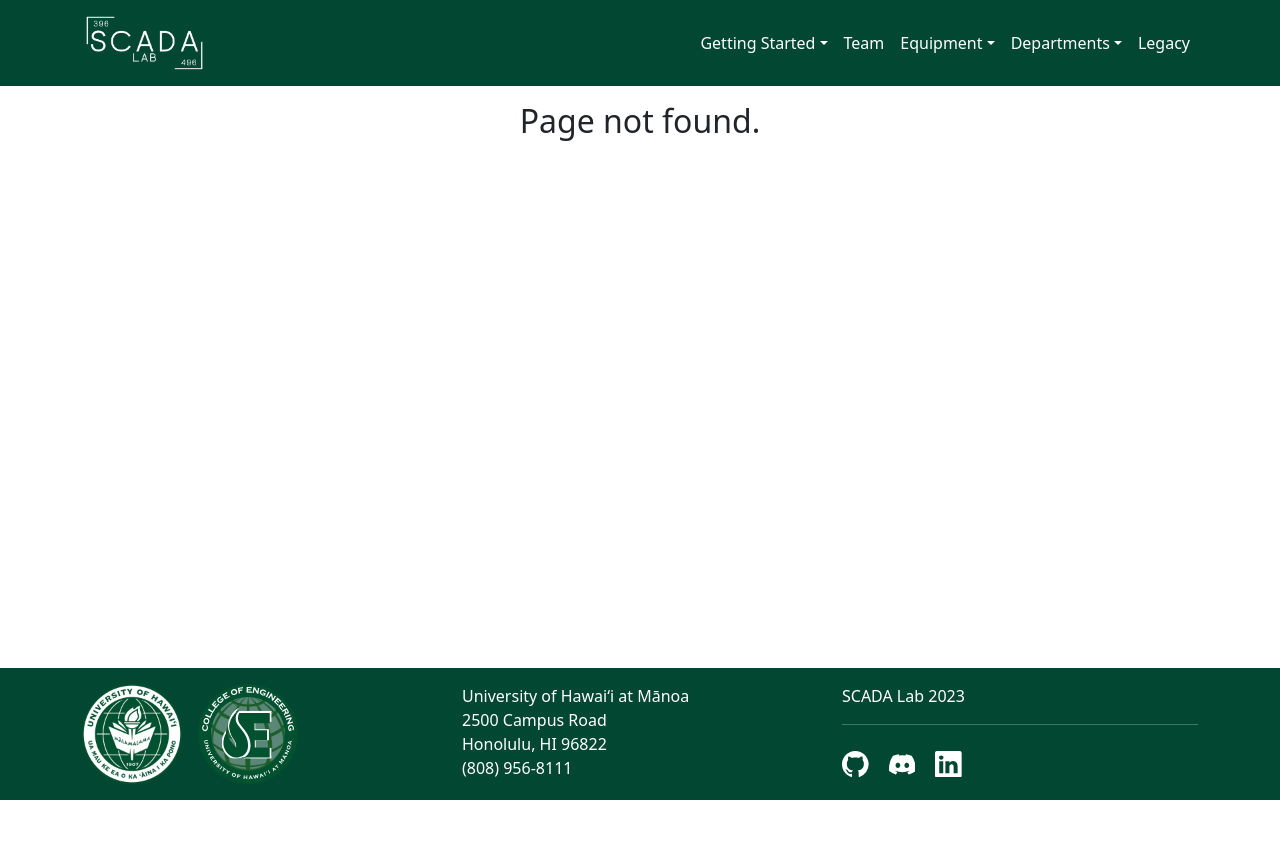
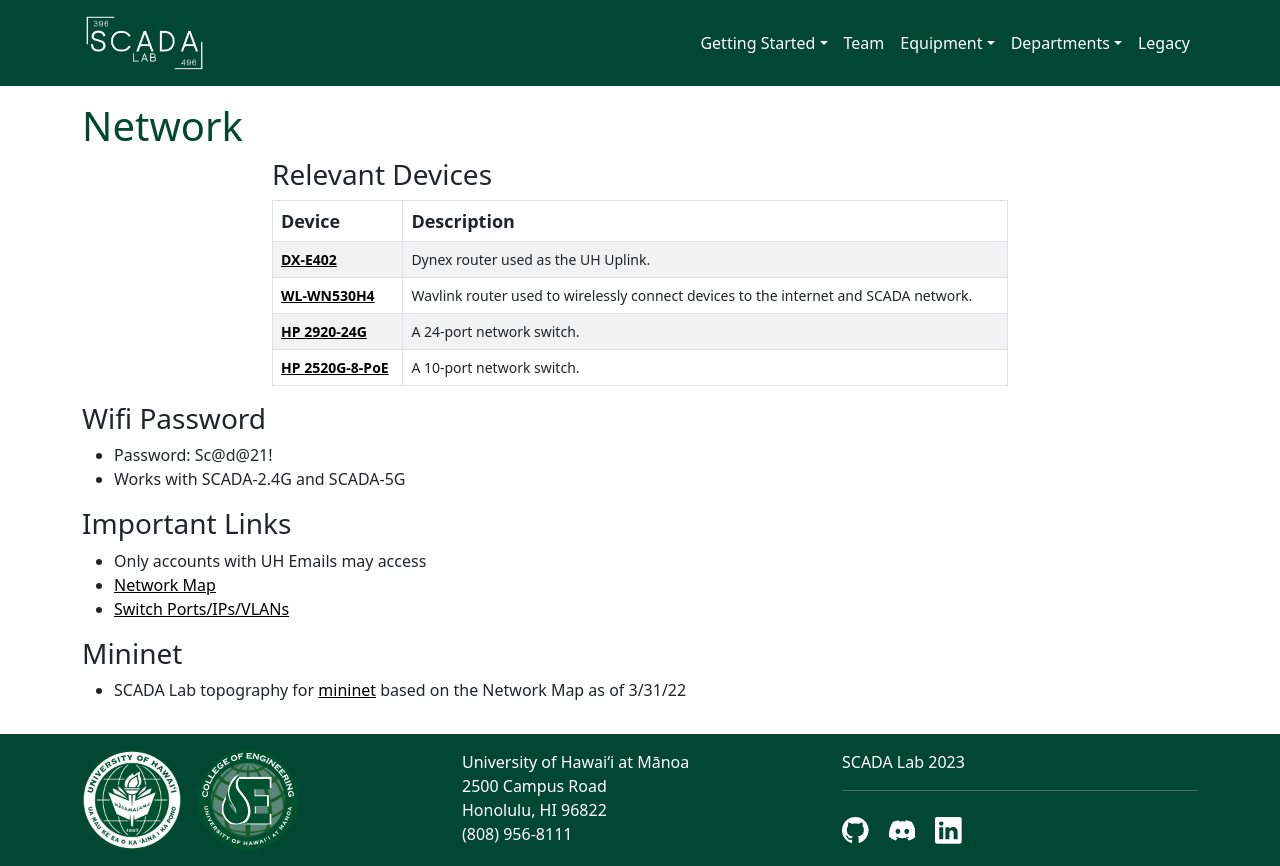
Before and after one commit to ebirtodaso/UHM-SCADA-Lab.github.io, a React (Create React App) app: page /network in a window 1280 px wide. Before the commit this address had no page. Before the commit the page ends 800 px from the top, so only its background shows below. Built offline with nearby package versions, Linux system fonts and the light colour scheme.

Commit message:
Created current departments.

```diff
--- a/src/App.jsx
+++ b/src/App.jsx
@@ -8,25 +8,45 @@ import ToDoList from './pages/ToDoList';
 import EquipmentList from './pages/EquipmentList';
 import Configuration from './pages/Configuration';
 import Departments from './departments/Departments';
+import Network from './departments/Network';
+import SystemAdmin from './departments/SystemAdmin';
+import KnowledgeManagement from './departments/KnowledgeManagement';
+import SNMP_NOC from './departments/SNMP_NOC';
+import SFlow_SDN from './departments/SFlow_SDN';
+import MLCurriculum from './departments/MLCurriculum';
+import HCI from './departments/HCI';
+import Database from './departments/Database';
+import LogStash from './departments/LogStash';
+import RedTeam_SEL from './departments/RedTeam_SEL';
 import Legacy from './legacy/Legacy';
+import LinuxSystem from './legacy/LinuxSystem/LinuxSystem';
+import RF from './legacy/RF';
 import PanicButton from './legacy/PanicButton';
-import RF from './legacy/RF';
-import LinuxSystem from './legacy/LinuxSystem/LinuxSystem';
 
 const App = () => (
   <Router>
     <div className="d-flex flex-column min-vh-100">
       <NavBar/>
       <Routes>
-        <Route exact path="/" element={<Home />} />
+        <Route path="*" element={<NotFound />} />
+        <Route path="/" element={<Home />} />
         <Route path="/team" element={<Team />} />
         <Route path="/toDoList" element={<ToDoList />} />
         <Route path="/equipmentList" element={<EquipmentList />} />
         <Route path="/configuration" element={<Configuration />} />
-        <Route path="*" element={<NotFound />} />
 
         {/* Department Pages */}
         <Route path="/departments" element={<Departments />} />
+        <Route path="/network" element={<Network />} />
+        <Route path="/systemAdmin" element={<SystemAdmin />} />
+        <Route path="/knowledgeManagement" element={<KnowledgeManagement />} />
+        <Route path="/snmp-noc" element={<SNMP_NOC />} />
+        <Route path="/sFlow-SDN" element={<SFlow_SDN />} />
+        <Route path="/mlCurriculum" element={<MLCurriculum />} />
+        <Route path="/hci" element={<HCI />} />
+        <Route path="/database" element={<Database />} />
+        <Route path="/redTeam-SEL" element={<RedTeam_SEL />} />
+        <Route path="/logStash" element={<LogStash />} />
 
         {/* Legacy Pages */}
         <Route path="/legacy" element={<Legacy />} />
--- a/src/components/NavBar.jsx
+++ b/src/components/NavBar.jsx
@@ -21,16 +21,16 @@ const NavBar = () => (
             <NavDropdown.Item href="/configuration">Configuration</NavDropdown.Item>
           </NavDropdown>
           <NavDropdown align="end" title="Departments">
-            <NavDropdown.Item href="/">Network</NavDropdown.Item>
-            <NavDropdown.Item href="/">System Admin</NavDropdown.Item>
-            <NavDropdown.Item href="/">Knowledge Management</NavDropdown.Item>
-            <NavDropdown.Item href="/">SNMP/NOC</NavDropdown.Item>
-            <NavDropdown.Item href="/">sFlow/SDN</NavDropdown.Item>
-            <NavDropdown.Item href="/">ML Curriculum</NavDropdown.Item>
-            <NavDropdown.Item href="/">HCI</NavDropdown.Item>
-            <NavDropdown.Item href="/">Database</NavDropdown.Item>
-            <NavDropdown.Item href="/">Red Team/SEL</NavDropdown.Item>
-            <NavDropdown.Item href="/">Log Stash</NavDropdown.Item>
+            <NavDropdown.Item href="/network">Network</NavDropdown.Item>
+            <NavDropdown.Item href="/systemAdmin">System Admin</NavDropdown.Item>
+            <NavDropdown.Item href="/knowledgeManagement">Knowledge Management</NavDropdown.Item>
+            <NavDropdown.Item href="/snmp-noc">SNMP/NOC</NavDropdown.Item>
+            <NavDropdown.Item href="/sFlow-SDN">sFlow/SDN</NavDropdown.Item>
+            <NavDropdown.Item href="/mlCurriculum">ML Curriculum</NavDropdown.Item>
+            <NavDropdown.Item href="/hci">HCI</NavDropdown.Item>
+            <NavDropdown.Item href="/database">Database</NavDropdown.Item>
+            <NavDropdown.Item href="/redTeam-SEL">Red Team/SEL</NavDropdown.Item>
+            <NavDropdown.Item href="/logStash">Log Stash</NavDropdown.Item>
             <NavDropdown.Divider/>
             <NavDropdown.Item href="/departments">All Departments</NavDropdown.Item>
           </NavDropdown>
--- /dev/null
+++ b/src/departments/Database.jsx
@@ -0,0 +1,9 @@
+import { Container } from 'react-bootstrap';
+
+const Database = () => (
+  <Container className="py-3">
+    <h1>Database</h1>
+  </Container>
+);
+
+export default Database;
--- /dev/null
+++ b/src/departments/HCI.jsx
@@ -0,0 +1,9 @@
+import { Container } from 'react-bootstrap';
+
+const HCI = () => (
+  <Container className="py-3">
+    <h1>Human-Computer Interaction</h1>
+  </Container>
+);
+
+export default HCI;
--- /dev/null
+++ b/src/departments/KnowledgeManagement.jsx
@@ -0,0 +1,25 @@
+import { Container } from 'react-bootstrap';
+
+const KnowledgeManagement = () => (
+  <Container className="py-3">
+    <h1>Knowledge Management</h1>
+    <p>We will be using React Bootstrap to build and maintain the SCADA Lab website.</p>
+    <h3>Useful Links</h3>
+    <ul>
+      <li>
+        <a href="https://github.com/UHM-SCADA-Lab/UHM-SCADA-Lab.github.io">SCADA Lab Github Repository</a>
+      </li>
+      <li>
+        <a href="https://react-bootstrap.netlify.app">React Bootstrap Documentation</a>
+      </li>
+      <li>
+        <a href="https://www.freecodecamp.org/learn/responsive-web-design/#basic-html-and-html5">freeCodeCamp HTML/CSS Tutorials</a>
+      </li>
+      <li>
+        <a href="https://www.freecodecamp.org/learn/javascript-algorithms-and-data-structures/#basic-javascript">freeCodeCamp JavaScript Tutorials</a>
+      </li>
+    </ul>
+  </Container>
+);
+
+export default KnowledgeManagement;
--- /dev/null
+++ b/src/departments/LogStash.jsx
@@ -0,0 +1,9 @@
+import { Container } from 'react-bootstrap';
+
+const LogStash = () => (
+  <Container className="py-3">
+    <h1>Log Stash</h1>
+  </Container>
+);
+
+export default LogStash;
--- /dev/null
+++ b/src/departments/MLCurriculum.jsx
@@ -0,0 +1,9 @@
+import { Container } from 'react-bootstrap';
+
+const MLCurriculum = () => (
+  <Container className="py-3">
+    <h1>Machine Learning Curriculum</h1>
+  </Container>
+);
+
+export default MLCurriculum;
--- /dev/null
+++ b/src/departments/Network.jsx
@@ -0,0 +1,59 @@
+import { Col, Container, Row, Table } from 'react-bootstrap';
+
+const Network = () => (
+  <Container className="py-3">
+    <h1>Network</h1>
+    <Row className="justify-content-center">
+      <Col lg={8}>
+        <h3>Relevant Devices</h3>
+        <Table striped bordered>
+          <thead style={{ fontSize: '18px' }}>
+          <tr>
+            <th>Device</th>
+            <th>Description</th>
+          </tr>
+          </thead>
+          <tbody style={{ fontSize: '14px' }}>
+          <tr>
+            <th><a href="/">DX-E402</a></th>
+            <td>Dynex router used as the UH Uplink.</td>
+          </tr>
+          <tr>
+            <th><a href="/">WL-WN530H4</a></th>
+            <td>Wavlink router used to wirelessly connect devices to the internet and SCADA network.</td>
+          </tr>
+          <tr>
+            <th><a href="/">HP 2920-24G</a></th>
+            <td>A 24-port network switch.</td>
+          </tr>
+          <tr>
+            <th><a href="/">HP 2520G-8-PoE</a></th>
+            <td>A 10-port network switch.</td>
+          </tr>
+          </tbody>
+        </Table>
+      </Col>
+    </Row>
+    <h3>Wifi Password</h3>
+    <ul>
+      <li>Password: Sc@d@21!</li>
+      <li>Works with SCADA-2.4G and SCADA-5G</li>
+    </ul>
+    <h3>Important Links</h3>
+    <ul>
+      <li>Only accounts with UH Emails may access</li>
+      <li>
+        <a href="https://docs.google.com/drawings/d/1Jd3nHqqYbsNkVwAQvhZ5zCrwgf0yuxxAtxjIsT0l_fY/edit">Network Map</a>
+      </li>
+      <li>
+        <a href="https://docs.google.com/spreadsheets/d/1fkD1ihLW496p8tQhlRT4OwzG7a3ZOo4inUt4FP8itMg/edit#gid=0">Switch Ports/IPs/VLANs</a>
+      </li>
+    </ul>
+    <h3>Mininet</h3>
+    <ul>
+      <li>SCADA Lab topography for <a href="https://github.com/wbader/SCADA-Lab/blob/main/topo-SCADA-Lab.py">mininet</a> based on the Network Map as of 3/31/22</li>
+    </ul>
+  </Container>
+);
+
+export default Network;
--- /dev/null
+++ b/src/departments/RedTeam_SEL.jsx
@@ -0,0 +1,9 @@
+import { Container } from 'react-bootstrap';
+
+const RedTeam_SEL = () => (
+  <Container className="py-3">
+    <h1>Red Team/SEL</h1>
+  </Container>
+);
+
+export default RedTeam_SEL;
--- /dev/null
+++ b/src/departments/SFlow_SDN.jsx
@@ -0,0 +1,9 @@
+import { Container } from 'react-bootstrap';
+
+const SFlow_SDN = () => (
+  <Container className="py-3">
+    <h1>sFlow/SDN</h1>
+  </Container>
+);
+
+export default SFlow_SDN;
--- /dev/null
+++ b/src/departments/SNMP_NOC.jsx
@@ -0,0 +1,9 @@
+import { Container } from 'react-bootstrap';
+
+const SNMP_NOC = () => (
+  <Container className="py-3">
+    <h1>SNMP/NOC</h1>
+  </Container>
+);
+
+export default SNMP_NOC;
--- /dev/null
+++ b/src/departments/SystemAdmin.jsx
@@ -0,0 +1,9 @@
+import { Container } from 'react-bootstrap';
+
+const SystemAdmin = () => (
+  <Container className="py-3">
+    <h1>System Administration</h1>
+  </Container>
+);
+
+export default SystemAdmin;
```
